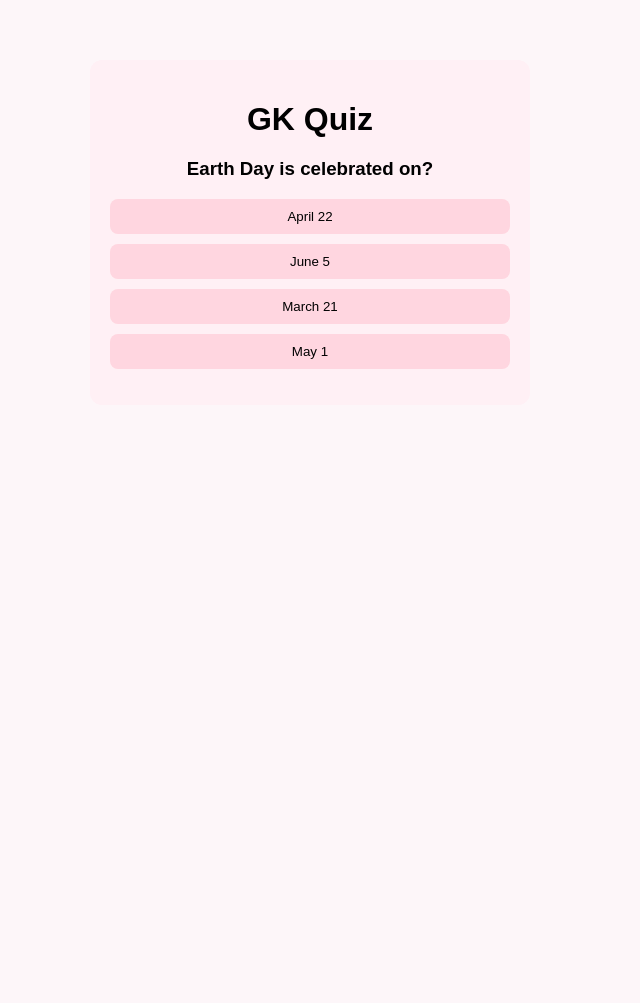
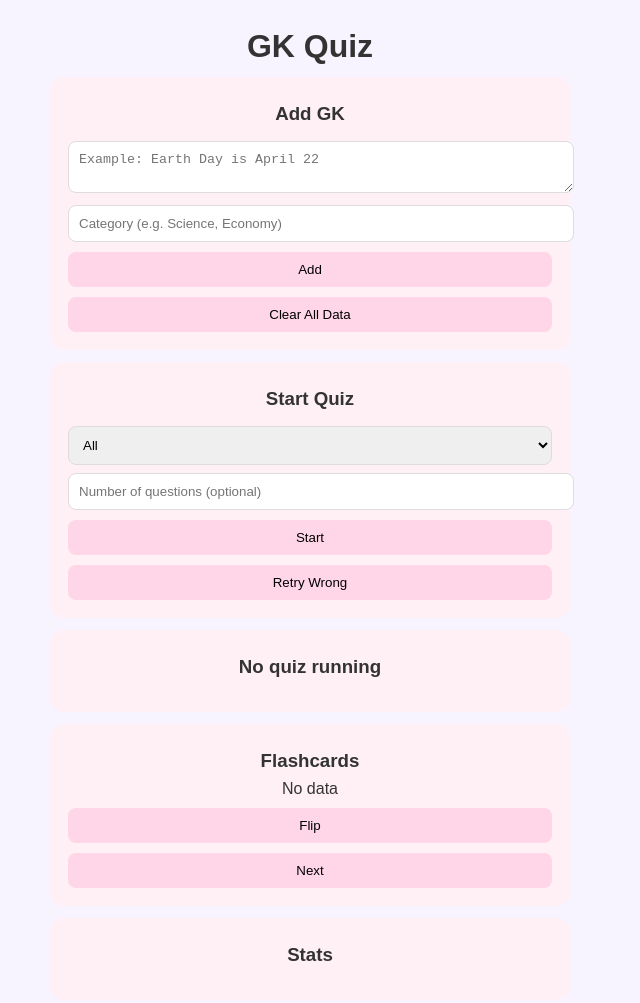
Before and after one commit to user12345678987654321/gk-app-, a plain HTML site: page index.html in a window 1280 px wide. Shown: the whole page, without its empty margins (330-970 px from the left). Before the commit the page ends 800 px from the top, so only its background shows below. Drawn offline with Linux system fonts and the light colour scheme.

Commit message:
Update index.html for improved layout and styling
Refactor HTML structure and styles for GK Quiz App

```diff
--- a/index.html
+++ b/index.html
@@ -1,109 +1,270 @@
 <!DOCTYPE html>
 <html lang="en">
 <head>
-  <meta charset="UTF-8">
-  <title>GK Quiz</title>
-  <meta name="viewport" content="width=device-width, initial-scale=1.0">
+<meta charset="UTF-8" />
+<meta name="viewport" content="width=device-width, initial-scale=1.0"/>
+<title>GK Quiz App</title>
 
 <style>
-    body {
-      font-family: sans-serif;
-      background: #fdf6f9;
-      text-align: center;
-      margin: 0;
-      padding: 0;
+  :root{
+    --bg:#f7f3ff;
+    --card:#fff0f6;
+    --accent:#e7d4ff;
+    --btn:#ffd6e7;
+    --text:#333;
   }
-
-    .container {
-      max-width: 400px;
-      margin: 60px auto;
-      padding: 20px;
-      background: #fff0f5;
-      border-radius: 12px;
+  body{
+    margin:0;
+    font-family:sans-serif;
+    background:var(--bg);
+    color:var(--text);
   }
-
-    h1 {
-      margin-bottom: 20px;
+  .container{
+    max-width:520px;
+    margin:auto;
+    padding:20px;
   }
-
-    button {
-      display: block;
-      width: 100%;
-      margin: 10px 0;
-      padding: 10px;
-      border: none;
-      background: #ffd6e0;
-      border-radius: 8px;
-      cursor: pointer;
+  .card{
+    background:var(--card);
+    padding:18px;
+    border-radius:14px;
+    margin:12px 0;
   }
-
-    button:hover {
-      opacity: 0.9;
+  h1,h3{
+    margin:8px 0;
+    text-align:center;
   }
-
-    #score {
-      margin-top: 15px;
-      font-weight: bold;
+  textarea, select, input{
+    width:100%;
+    padding:10px;
+    border-radius:8px;
+    border:1px solid #ddd;
+    margin-top:8px;
   }
+  button{
+    width:100%;
+    padding:10px;
+    border:none;
+    border-radius:8px;
+    background:var(--btn);
+    margin-top:10px;
+    cursor:pointer;
+  }
+  .row{
+    display:flex;
+    gap:8px;
+  }
+  .row > *{
+    flex:1;
+  }
+  .pill{
+    display:inline-block;
+    background:var(--accent);
+    padding:4px 10px;
+    border-radius:999px;
+    margin:2px;
+    font-size:12px;
+  }
+  .center{text-align:center;}
 </style>
 </head>
 
 <body>
+<div class="container">
 
-<div class="container">
 <h1>GK Quiz</h1>
-  <h3 id="question">Loading...</h3>
+
+<!-- INPUT -->
+<div class="card">
+  <h3>Add GK</h3>
+  <textarea id="inputData" placeholder="Example: Earth Day is April 22"></textarea>
+  <input id="categoryInput" placeholder="Category (e.g. Science, Economy)"/>
+  <button onclick="addQuestion()">Add</button>
+  <button onclick="clearAll()">Clear All Data</button>
+</div>
+
+<!-- QUIZ SETUP -->
+<div class="card">
+  <h3>Start Quiz</h3>
+  <select id="categoryFilter"></select>
+  <input id="numQ" type="number" placeholder="Number of questions (optional)"/>
+  <button onclick="startQuiz()">Start</button>
+  <button onclick="retryWrong()">Retry Wrong</button>
+</div>
+
+<!-- QUIZ -->
+<div class="card">
+  <h3 id="question">No quiz running</h3>
   <div id="options"></div>
   <p id="score"></p>
 </div>
 
+<!-- FLASHCARDS -->
+<div class="card">
+  <h3>Flashcards</h3>
+  <div id="flashcard" class="center">No data</div>
+  <button onclick="flipCard()">Flip</button>
+  <button onclick="nextCard()">Next</button>
+</div>
+
+<!-- STATS -->
+<div class="card">
+  <h3>Stats</h3>
+  <p id="stats"></p>
+</div>
+
+</div>
+
 <script>
-const questions = [
-  {
-    question: "Earth Day is celebrated on?",
-    options: ["April 22", "June 5", "March 21", "May 1"],
-    answer: "April 22"
-  },
-  {
-    question: "ISRO is the space agency of?",
-    options: ["USA", "India", "Russia", "China"],
-    answer: "India"
+let db = JSON.parse(localStorage.getItem("gkData")||"[]");
+let wrongQ = [];
+let quiz = [];
+let index=0, score=0;
+let flashIndex=0, flipped=false;
+
+function save(){
+  localStorage.setItem("gkData", JSON.stringify(db));
 }
+
+function generateMCQ(line){
+  const parts = line.split(" is ");
+  if(parts.length<2) return null;
+  const q = parts[0].trim();
+  const ans = parts[1].trim();
+
+  const distractors = [
+    "None of the above",
+    "All of the above",
+    "Not applicable",
+    "Data unavailable",
+    ans.split(" ")[0],
+    "January 1",
+    "India",
+    "USA"
   ];
 
-let index = 0;
-let score = 0;
+  let opts = new Set([ans]);
+  while(opts.size<4){
+    opts.add(distractors[Math.floor(Math.random()*distractors.length)]);
+  }
 
-function loadQuestion() {
-  const q = questions[index];
-  document.getElementById("question").innerText = q.question;
+  opts = Array.from(opts).sort(()=>Math.random()-0.5);
 
-  const optionsDiv = document.getElementById("options");
-  optionsDiv.innerHTML = "";
+  return {
+    question:`What is ${q}?`,
+    options:opts,
+    answer:ans
+  };
+}
 
-  q.options.forEach(opt => {
-    const btn = document.createElement("button");
-    btn.innerText = opt;
+function addQuestion(){
+  const text = document.getElementById("inputData").value;
+  const cat = document.getElementById("categoryInput").value || "General";
 
-    btn.onclick = () => {
-      if (opt === q.answer) score++;
+  const q = generateMCQ(text);
+  if(!q){ alert("Use format: X is Y"); return; }
 
+  q.category = cat;
+  db.push(q);
+  save();
+  updateCategories();
+  document.getElementById("inputData").value="";
+  alert("Added ✅");
+}
+
+function updateCategories(){
+  const sel = document.getElementById("categoryFilter");
+  const cats = ["All", ...new Set(db.map(q=>q.category))];
+  sel.innerHTML = cats.map(c=>`<option>${c}</option>`).join("");
+}
+
+function startQuiz(){
+  const cat = document.getElementById("categoryFilter").value;
+  const num = parseInt(document.getElementById("numQ").value);
+
+  quiz = db.filter(q=>cat==="All"||q.category===cat);
+  quiz = quiz.sort(()=>Math.random()-0.5);
+  if(num) quiz = quiz.slice(0,num);
+
+  index=0; score=0; wrongQ=[];
+  loadQ();
+}
+
+function loadQ(){
+  if(index>=quiz.length){
+    document.getElementById("question").innerText="Finished!";
+    document.getElementById("options").innerHTML="";
+    document.getElementById("score").innerText=`Score: ${score}/${quiz.length}`;
+    updateStats(score, quiz.length);
+    return;
+  }
+
+  const q = quiz[index];
+  document.getElementById("question").innerText=q.question;
+
+  const optDiv = document.getElementById("options");
+  optDiv.innerHTML="";
+
+  q.options.forEach(o=>{
+    const b=document.createElement("button");
+    b.innerText=o;
+    b.onclick=()=>{
+      if(o===q.answer){ score++; alert("Correct ✅"); }
+      else{ alert("Wrong ❌\n"+q.answer); wrongQ.push(q); }
       index++;
-
-      if (index < questions.length) {
-        loadQuestion();
-      } else {
-        document.getElementById("question").innerText = "Quiz Finished!";
-        optionsDiv.innerHTML = "";
-        document.getElementById("score").innerText = "Score: " + score;
-      }
+      loadQ();
     };
-
-    optionsDiv.appendChild(btn);
+    optDiv.appendChild(b);
   });
 }
 
-loadQuestion();
+function retryWrong(){
+  if(wrongQ.length===0){ alert("No wrong questions"); return; }
+  quiz = [...wrongQ];
+  index=0; score=0;
+  loadQ();
+}
+
+function flipCard(){
+  if(db.length===0) return;
+  flipped=!flipped;
+  renderCard();
+}
+
+function nextCard(){
+  if(db.length===0) return;
+  flashIndex=(flashIndex+1)%db.length;
+  flipped=false;
+  renderCard();
+}
+
+function renderCard(){
+  if(db.length===0){ document.getElementById("flashcard").innerText="No data"; return;}
+  const c=db[flashIndex];
+  document.getElementById("flashcard").innerText = flipped ? c.answer : c.question;
+}
+
+function updateStats(s,t){
+  let stats = JSON.parse(localStorage.getItem("stats")||"[]");
+  stats.push({score:s,total:t,date:Date.now()});
+  localStorage.setItem("stats",JSON.stringify(stats));
+
+  const last = stats[stats.length-1];
+  document.getElementById("stats").innerText =
+    `Last Score: ${last.score}/${last.total} | Attempts: ${stats.length}`;
+}
+
+function clearAll(){
+  if(confirm("Delete all data?")){
+    localStorage.clear();
+    db=[];
+    updateCategories();
+    location.reload();
+  }
+}
+
+updateCategories();
+renderCard();
 </script>
 
 </body>
```
Lines whose indentation alone changed are shown as unchanged.
